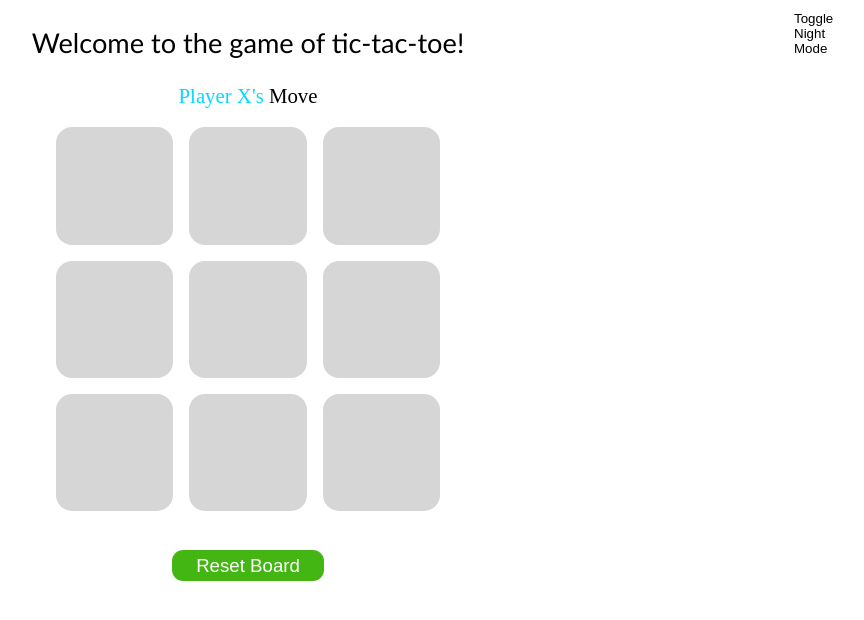
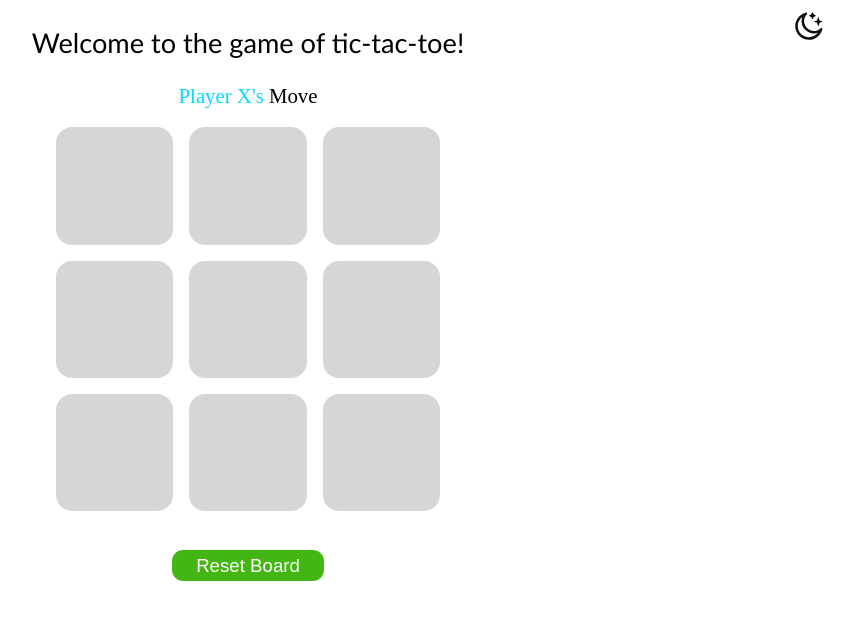
Before and after one commit to AgedFineWine/tic-tac-toe, a website with bundled scripts: page index.html in a window 1280 px wide. Shown: the whole page, without its empty margins (392-1256 px from the left). Built offline with nearby package versions, Linux system fonts and the light colour scheme.

Commit message:
added svg to toggle mode

```diff
--- a/index.html
+++ b/index.html
@@ -17,7 +17,19 @@
             <span id="player">Player X's</span>
             <span id="msg">Move</span>
         </p>
-        <button id="toggle-mode">Toggle Night Mode</button>
+        <button id="toggle-mode">
+            <svg id="moon" viewBox="0 0 24 24" xmlns="http://www.w3.org/2000/svg">
+                <path
+                    d="M14.5739 1.11056L13.7826 2.69316C13.7632 2.73186 13.7319 2.76325 13.6932 2.7826L12.1106 3.5739C11.9631 3.64761 11.9631 3.85797 12.1106 3.93167L13.6932 4.72297C13.7319 4.74233 13.7632 4.77371 13.7826 4.81241L14.5739 6.39502C14.6476 6.54243 14.858 6.54243 14.9317 6.39502L15.723 4.81241C15.7423 4.77371 15.7737 4.74232 15.8124 4.72297L17.395 3.93167C17.5424 3.85797 17.5424 3.64761 17.395 3.5739L15.8124 2.7826C15.7737 2.76325 15.7423 2.73186 15.723 2.69316L14.9317 1.11056C14.858 0.963147 14.6476 0.963148 14.5739 1.11056Z"
+                    fill="#F0F0F" />
+                <path
+                    d="M19.2419 5.07223L18.4633 7.40815C18.4434 7.46787 18.3965 7.51474 18.3368 7.53464L16.0009 8.31328C15.8185 8.37406 15.8185 8.63198 16.0009 8.69276L18.3368 9.4714C18.3965 9.4913 18.4434 9.53817 18.4633 9.59789L19.2419 11.9338C19.3027 12.1161 19.5606 12.1161 19.6214 11.9338L20.4 9.59789C20.42 9.53817 20.4668 9.4913 20.5265 9.4714L22.8625 8.69276C23.0448 8.63198 23.0448 8.37406 22.8625 8.31328L20.5265 7.53464C20.4668 7.51474 20.42 7.46787 20.4 7.40815L19.6214 5.07223C19.5606 4.88989 19.3027 4.88989 19.2419 5.07223Z"
+                    fill="#0F0F0F" />
+                <path fill-rule="evenodd" clip-rule="evenodd"
+                    d="M10.4075 13.6642C13.2348 16.4915 17.6517 16.7363 20.6641 14.3703C20.7014 14.341 20.7385 14.3113 20.7754 14.2812C20.9148 14.1674 21.051 14.0479 21.1837 13.9226C21.2376 13.8718 21.2909 13.8201 21.3436 13.7674C21.8557 13.2552 22.9064 13.5578 22.7517 14.2653C22.6983 14.5098 22.6365 14.7517 22.5667 14.9905C22.5253 15.1321 22.4811 15.2727 22.4341 15.4122C22.4213 15.4502 22.4082 15.4883 22.395 15.5262C20.8977 19.8142 16.7886 23.0003 12 23.0003C5.92487 23.0003 1 18.0754 1 12.0003C1 7.13315 4.29086 2.98258 8.66889 1.54252L8.72248 1.52504C8.8185 1.49401 8.91503 1.46428 9.01205 1.43587C9.26959 1.36046 9.5306 1.29438 9.79466 1.23801C10.5379 1.07934 10.8418 2.19074 10.3043 2.72815C10.251 2.78147 10.1987 2.83539 10.1473 2.88989C10.0456 2.99777 9.94766 3.10794 9.8535 3.22023C9.83286 3.24485 9.8124 3.26957 9.79212 3.29439C7.32966 6.30844 7.54457 10.8012 10.4075 13.6642ZM8.99331 15.0784C11.7248 17.8099 15.6724 18.6299 19.0872 17.4693C17.4281 19.6024 14.85 21.0003 12 21.0003C7.02944 21.0003 3 16.9709 3 12.0003C3 9.09163 4.45653 6.47161 6.66058 4.81846C5.41569 8.27071 6.2174 12.3025 8.99331 15.0784Z"
+                    fill="#0F0F0F" />
+            </svg>
+        </button>
     </header>
     <main>
         <div id="tic-tac-toe-grid">
```
